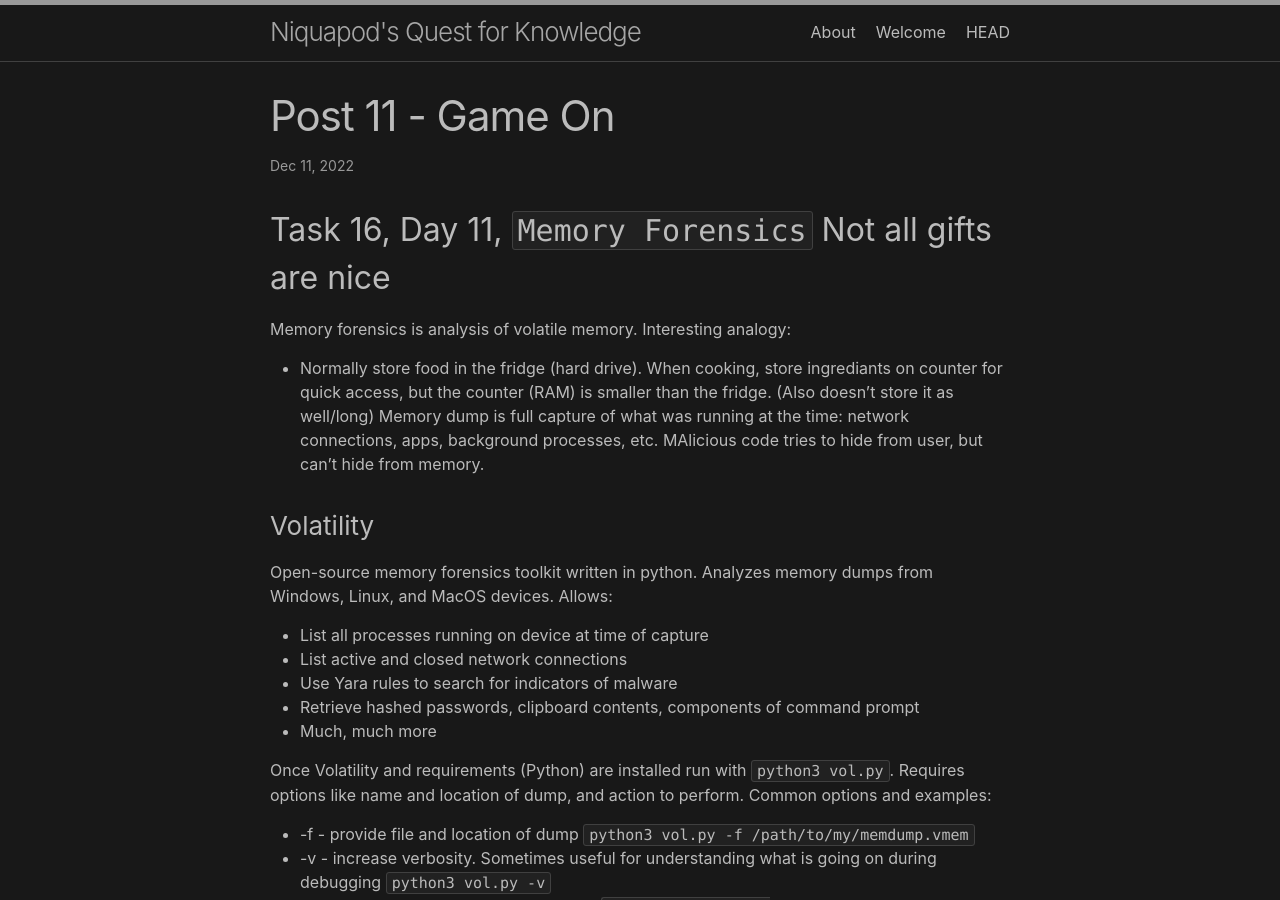
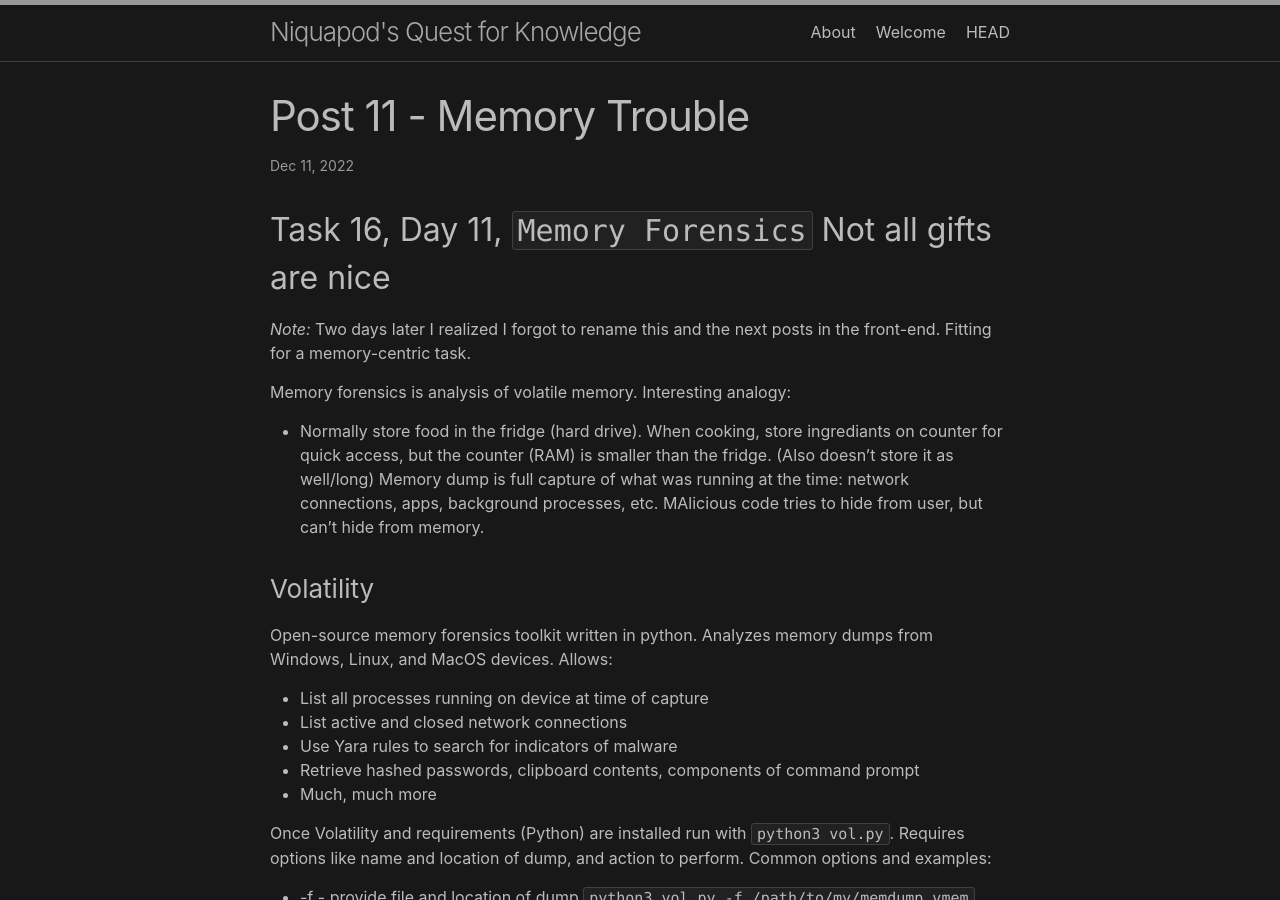
Before and after one commit to niquapod/github-pages, a Jekyll site: the page built from _posts/2022-12-11-Post11.md, in a window 1280 px wide and 900 px high. Built offline with Jekyll 4.4.1, drawn with Linux system fonts in a browser that asks for light colours; our own code applies the rules of GitHub Pages for plain Markdown files.

Commit message:
Updated frontend

```diff
--- a/_posts/2022-12-11-Post11.md
+++ b/_posts/2022-12-11-Post11.md
@@ -1,8 +1,10 @@
 ---
-title: Post 11 - Game On
+title: Post 11 - Memory Trouble
 date: 2022-12-11
 ---
 ## Task 16, Day 11, <code>Memory Forensics</code> Not all gifts are nice
+*Note:* Two days later I realized I forgot to rename this and the next posts in the front-end. Fitting for a memory-centric task.
+
 Memory forensics is analysis of volatile memory. Interesting analogy:
 - Normally store food in the fridge (hard drive). When cooking, store ingrediants on counter for quick access, but the counter (RAM) is smaller than the fridge. (Also doesn't store it as well/long)
 Memory dump is full capture of what was running at the time: network connections, apps, background processes, etc. MAlicious code tries to hide from user, but can't hide from memory.
```
Also changed, not shown: _posts/2022-12-12-Post12.md (+1 -1 lines).
